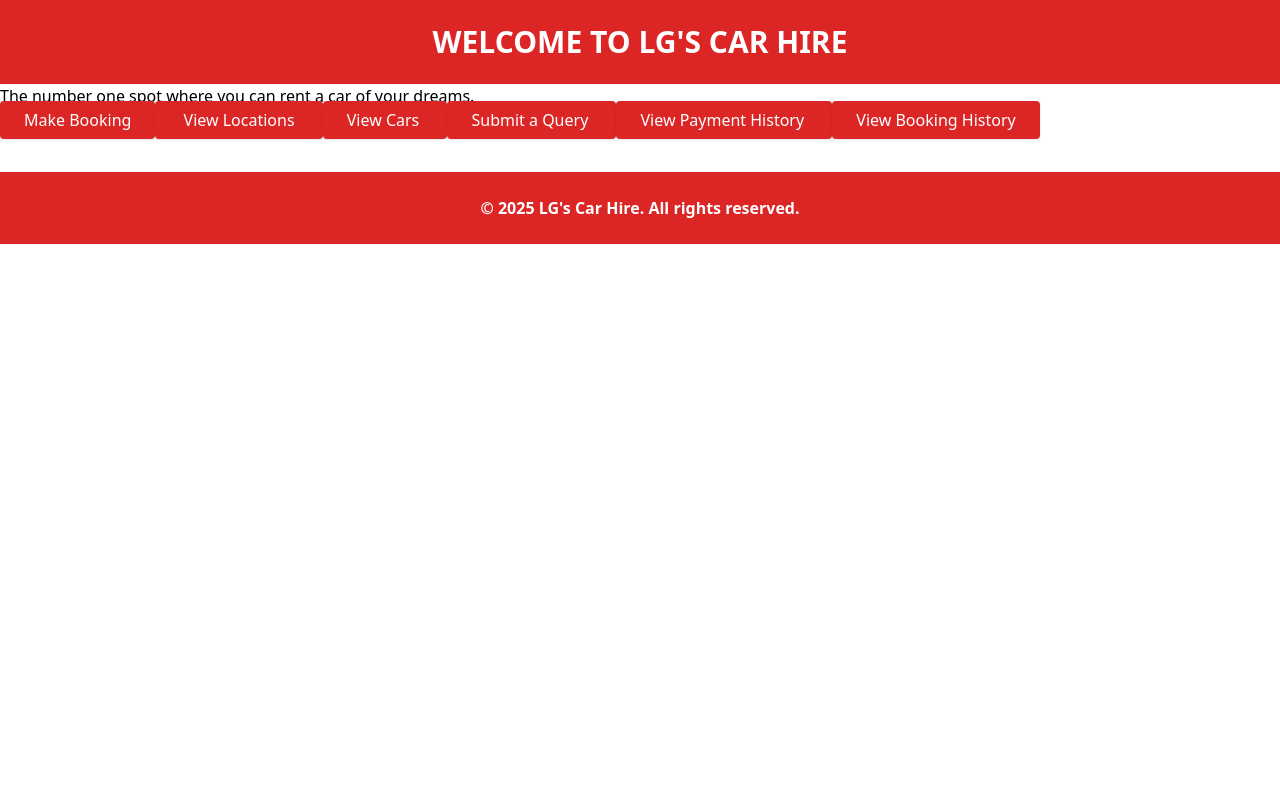
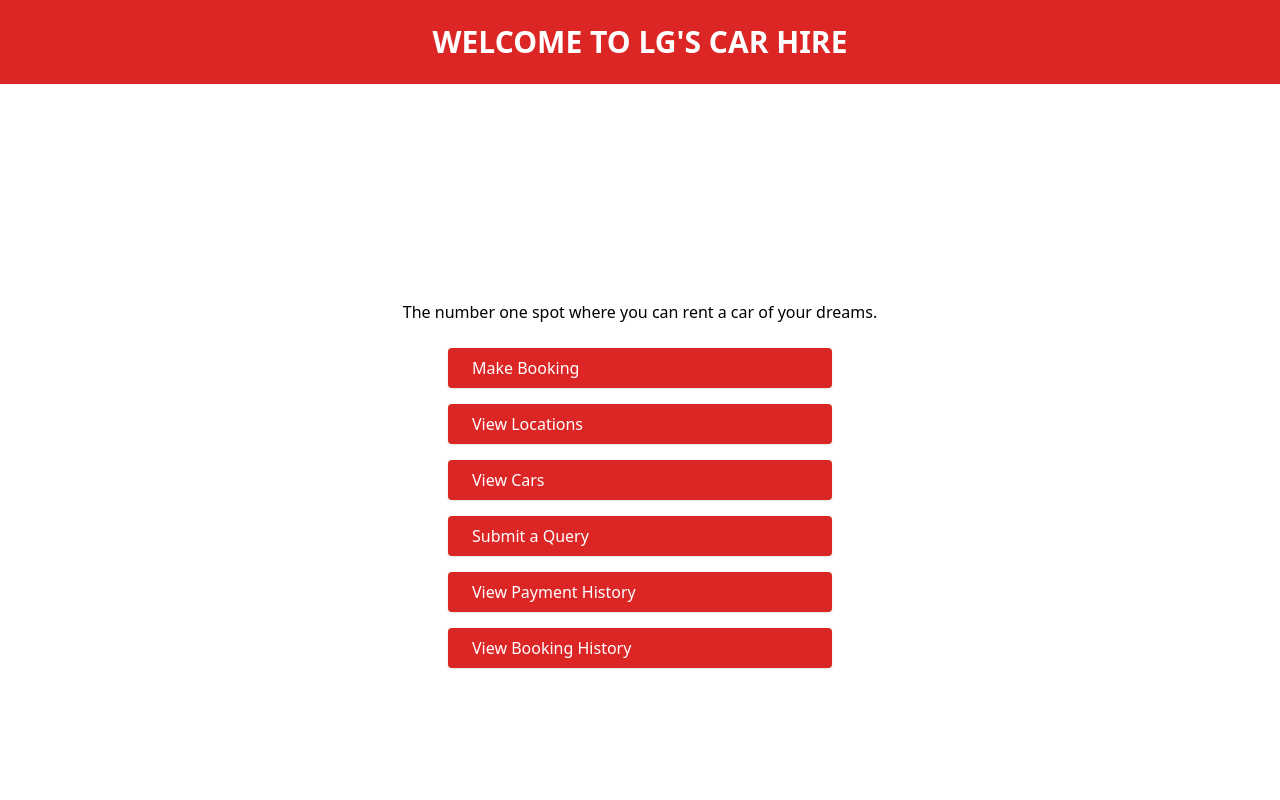
Before and after one commit to lisazumana03/lgs-car-hire-frontend, a React (Vite) app: page / in a window 1280 px wide. Shown: the top 800 px of the page. Built offline with nearby package versions, Linux system fonts and the light colour scheme.

Commit message:
file incoming

```diff
--- a/src/Home.jsx
+++ b/src/Home.jsx
@@ -2,8 +2,9 @@
 
 function Home(){
     return (
-        <div className="">
+        <div className="min-h-screen flex flex-col items-center justify-center bg-black-100 p-4">
             <p>The number one spot where you can rent a car of your dreams.</p>
+                <div className="flex flex-col space-y-4 w-full max-w-sm">
                     <Link to="/make-booking" className="mt-6 px-6 py-2 bg-red-600 text-white rounded shadow hover:bg-red-800 transition">Make Booking</Link>
                     <Link to="/locations" className="mt-6 px-6 py-2 bg-red-600 text-white rounded shadow hover:bg-red-800 transition"> View Locations </Link>
                     <Link to="/cars" className="mt-6 px-6 py-2 bg-red-600 text-white rounded shadow hover:bg-red-800 transition"> View Cars </Link>
@@ -11,6 +12,7 @@
                     <Link to="/payments" className="mt-6 px-6 py-2 bg-red-600 text-white rounded shadow hover:bg-red-800 transition"> View Payment History </Link>
                     <Link to="/bookings" className="mt-6 px-6 py-2 bg-red-600 text-white rounded shadow hover:bg-red-800 transition"> View Booking History </Link>
                 </div>
+        </div>
     );
 }
 
```
Also changed, not shown: src/index.css (line endings or trailing spaces). Lines whose indentation alone changed are shown as unchanged.
